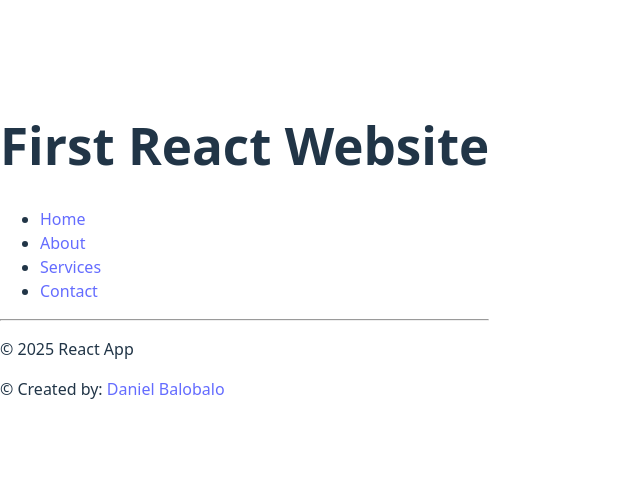
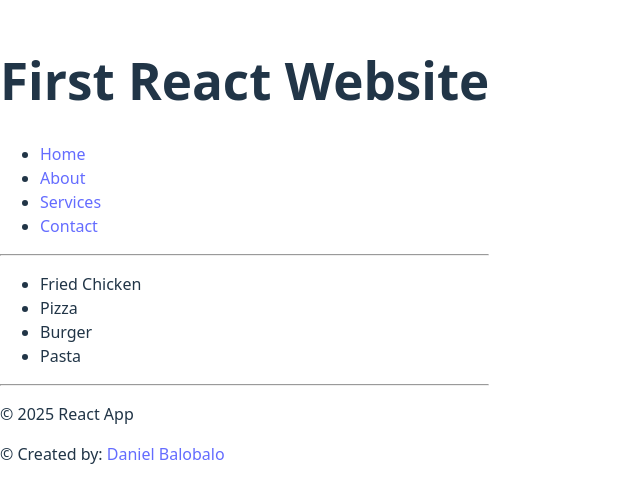
Before and after one commit to Daniel-Balobalo/ProgNerd-React, a React (Vite) app in the folder first-react-project/: page / in a window 1280 px wide. Shown: the part 150-652 px from the top of the page, without its empty margins (0-640 px from the left). Built offline with nearby package versions, Linux system fonts and the light colour scheme.

Commit message:
3/17/2025 Commit

```diff
--- a/first-react-project/src/App.jsx
+++ b/first-react-project/src/App.jsx
@@ -1,10 +1,12 @@
 import Header from './Header.jsx'
 import Footer from './Footer.jsx'
+import Food from './Food.jsx'
 
 function App() {
     return (
         <>
         <Header/>
+        <Food/>
         <Footer/>
         </>
     );
--- /dev/null
+++ b/first-react-project/src/Food.jsx
@@ -0,0 +1,20 @@
+function Food(){
+
+    const fooda = "Fried Chicken";
+    const foodb = "Pizza";
+    const foodc = "Burger";
+    const foodd = "Pasta";
+
+    return(
+        <div>
+            <ul>
+                <li>{fooda}</li>
+                <li>{foodb}</li>
+                <li>{foodc}</li>
+                <li>{foodd}</li>
+            </ul>
+        </div>
+    );
+}
+
+export default Food;
--- a/first-react-project/src/Footer.jsx
+++ b/first-react-project/src/Footer.jsx
@@ -1,6 +1,7 @@
 function Footer(){
     return (
             <footer>
+                <hr />
                 <p>&copy; {new Date().getFullYear()} React App</p>
                 <p>&copy; Created by: <a href="https://www.linkedin.com/in/daniel-balobalo-483316278/">Daniel Balobalo</a></p>
             </footer>
```
